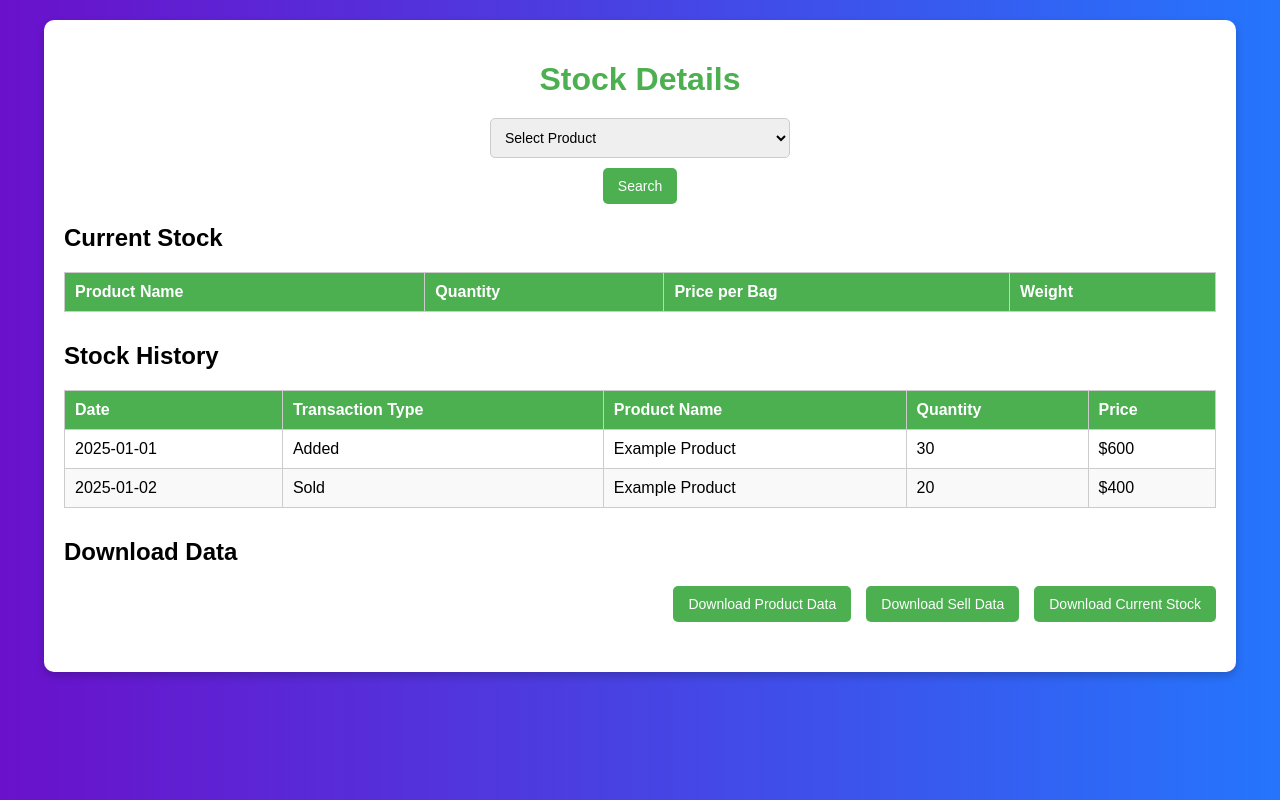
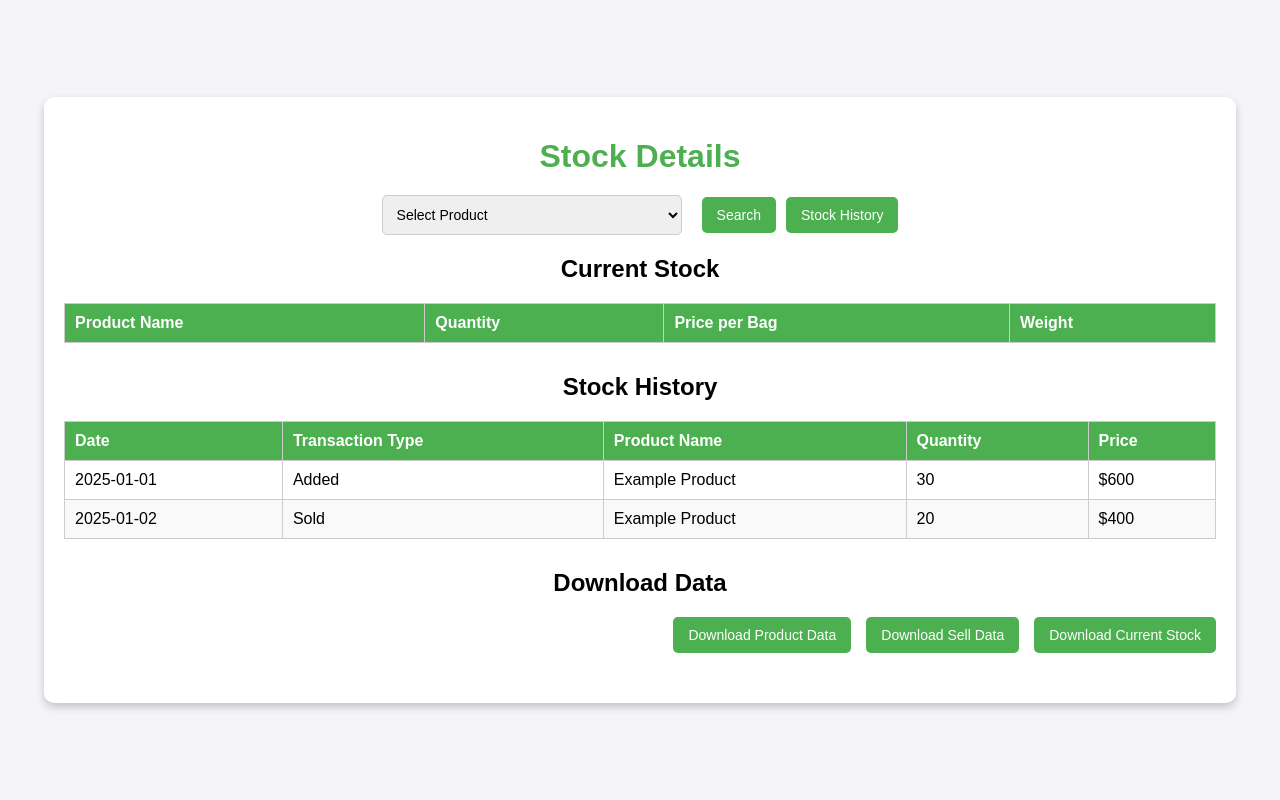
Before and after one commit to rajeshmondal00/Stock-Register, a Django app: page /stock-details/ in a window 1280 px wide. Run offline with Django 5.2, Linux system fonts and the light colour scheme; data comes from the database, SQL or seed files in the repository; lists and menus that the app fills with data are empty.

Commit message:
modify the stock details files

```diff
--- a/Stock_Register/stock/models.py
+++ b/Stock_Register/stock/models.py
@@ -20,7 +20,7 @@ class Supplier(models.Model):
 
 class Payment(models.Model):
     pay_id = models.CharField(max_length=20, primary_key=True)
-    supp_id = models.ForeignKey(Supplier, on_delete=models.CASCADE)
+    supp_id = models.ForeignKey(Supplier, on_delete=models.CASCADE, null=True)
     TYPE_CHOICES = [
         ("cash", "Cash"),
         ("online", "Online")
@@ -30,7 +30,7 @@ class Payment(models.Model):
     pay_date = models.DateField()
 
     def __str__(self):
-        return f"Payer Name: {self.supp_id.supp_name}/t Amount: {self.amount}/t Date: {self.pay_date} "
+        return f"Payer Name: {self.supp_id.supp_name}           Amount: {self.amount}           Date: {self.pay_date} "
 
 class Buy_Product(models.Model):
     buy_id = models.CharField(max_length=20, primary_key=True)
@@ -66,7 +66,7 @@ class Stock(models.Model):
     quantity = models.IntegerField()
     price = models.IntegerField()
     buy_id = models.ForeignKey(Buy_Product, on_delete=models.CASCADE, null=True, blank=True)
-    supp_id = models.ForeignKey(Supplier, on_delete=models.CASCADE, null=True, blank=True)
+    sell_id = models.ForeignKey(Supplier, on_delete=models.CASCADE, null=True, blank=True)
 
     def __str__(self):
         return f"Stock ID: {self.sto_id}"
--- a/Stock_Register/stock/static/js/stock_details.js
+++ b/Stock_Register/stock/static/js/stock_details.js
@@ -31,6 +31,43 @@ function searchProductStock() {
 
 }
 
+function searchProductStockHistory() {
+    const selectedProduct = document.getElementById("product-select").value;
+    const selectedProductInput = selectedProduct.options[selectedProduct.selectedIndex];
+    const productId = selectedProductInput.getAttribute("data_id")
+    if (!productId) {
+        alert("Please select a product.");
+        return;
+    }
+
+    fetch(`/get-stock-history/?product_id=${productId}`)
+        .then((response) => response.json())
+        .then((data) => {
+            const stockHistoryTable = document.querySelector("section:nth-of-type(2) table tbody");
+            stockHistoryTable.innerHTML = "";
+
+            if (data.history && data.history.length > 0) {
+                data.history.forEach((entry) => {
+                    const row = document.createElement("tr");
+                    row.innerHTML = `
+                        <td>${entry.date}</td>
+                        <td>${entry.transaction_type}</td>
+                        <td>${entry.product_name}</td>
+                        <td>${entry.quantity}</td>
+                        <td>${entry.price}</td>
+                    `;
+                    stockHistoryTable.appendChild(row);
+                });
+            } else {
+                stockHistoryTable.innerHTML = "<tr><td colspan='5'>No history available for the selected product.</td></tr>";
+            }
+        })
+        .catch((error) => {
+            console.error("Error fetching stock history:", error);
+            alert("Failed to fetch stock history.");
+        });
+}
+
 function downloadExcel(dataType) {
     const urls = {
         product: '/download-product-data/',
--- a/Stock_Register/stock/templates/stock_details.html
+++ b/Stock_Register/stock/templates/stock_details.html
@@ -10,22 +10,23 @@
             font-family: Arial, sans-serif;
             margin: 0;
             padding: 0;
-            background: linear-gradient(to right, #6a11cb, #2575fc);
+            background-color: #f4f4f9;
             display: flex;
             flex-direction: column;
             align-items: center;
+            justify-content: center;
+            height: 100vh;
         }
         .container {
             width: 90%;
             max-width: 1200px;
             background: white;
             padding: 20px;
-            margin-top: 20px;
             box-shadow: 0 4px 8px rgba(0, 0, 0, 0.2);
             border-radius: 10px;
+            text-align: center;
         }
         h1 {
-            text-align: center;
             margin-bottom: 20px;
             color:#4CAF50;
         }
@@ -76,6 +77,12 @@
             align-items: center;
             gap: 10px;
         }
+        .search-buttons {
+            display: flex;
+            flex-wrap: wrap;
+            gap: 10px;
+            justify-content: center;
+        }
         select, input {
             padding: 10px;
             font-size: 14px;
@@ -88,6 +95,12 @@
             .button-group {
                 flex-direction: row;
                 justify-content: flex-end;
+            }
+            .search-container {
+                flex-direction: row;
+                justify-content: center;
+                align-items: center;
+                gap: 20px;
             }
         }
         @media (max-width: 480px) {
@@ -120,7 +133,10 @@
                 {% endfor %}
                 <!-- Options will be populated dynamically -->
             </select>
-            <button onclick="searchProductStock()">Search</button>
+            <div class="search-buttons">
+                <button onclick="searchProductStock()">Search</button>
+                <button onclick="searchProductStockHistory()">Stock History</button>
+            </div>
         </div>
 
         <!-- Current Stock Data -->
--- a/Stock_Register/stock/urls.py
+++ b/Stock_Register/stock/urls.py
@@ -12,8 +12,7 @@ urlpatterns = [
     path('payment-details/',views.payment_details,name="payment_details"),
     path('get-product-price/',views.get_product_price,name="get_product_price"),
     path('get-stock-details/',views.get_stock_details,name="get_stock_details"),
+    path('get-stock-history/',views.get_stock_history,name="get_stock_history"),
     # path('export-to-excel/', views.export_to_excel, name='export_to_excel'),
-    # path('get-products/', views.get_products, name='get_products'),
-    #path('view-stock/', views.view_stock, name='view_stock'),
     #path('download-data/<str:data_type>/', views.download_data, name='download_data'),
 ]
--- a/Stock_Register/stock/views.py
+++ b/Stock_Register/stock/views.py
@@ -16,12 +16,12 @@ def add_stocks(request):
                 quantity = request.POST.get("quantity")
                 payment_method = request.POST.get("paymentMethod", "").strip()
                 payment_value = request.POST.get("paymentValue")
-                value = request.POST.get("paymentValue","").strip()
                 supplier_id = request.POST.get("supplier_id", "").strip()
                 product_id = request.POST.get("product_id", "").strip()
                 if payment_method == "cash" or payment_method == "online":
                     supplier=Supplier.objects.get(supp_id=supplier_id)
                     product=Product.objects.get(pro_id=product_id)
+
                     auto_pay_id=id_generator()
                     Payment.objects.create(
                         pay_id=auto_pay_id,
@@ -30,6 +30,7 @@ def add_stocks(request):
                         amount=int(payment_value),
                         pay_date=date
                     )
+
                     payment = Payment.objects.get(pay_id=auto_pay_id)
                     cash_auto_buy_id=id_generator()
                     Buy_Product.objects.create(
@@ -39,6 +40,7 @@ def add_stocks(request):
                         buy_quantity=int(quantity),
                         buy_date=date,
                         pay_id=payment)
+
                     buy_product=Buy_Product.objects.get(buy_id=cash_auto_buy_id)
                     Stock.objects.create(
                         buy_id=buy_product,
@@ -83,9 +85,65 @@ def add_stocks(request):
 ## sell products from the stock
 def selling_product(request):
     if request.method == "POST":
-        product_id = request.POST.get("product_id", "").strip()
-        print(product_id)
-        return JsonResponse({'success': True, 'message': 'Stock added successfully.'}, status=200)
+        try:
+            buyer_name = request.POST.get("customerName","")
+            product_id = request.POST.get("product_id", "").strip()
+            payment_method = request.POST.get("paymentMethod", "").strip()
+            quantity = request.POST.get("quantity")
+            payment_value = request.POST.get("paymentValue")
+            sell_date = request.POST.get("date", "").strip()
+            print(buyer_name)
+            if payment_method == "cash" or payment_method == "online":
+                auto_pay_id=id_generator()
+                Payment.objects.create(
+                    pay_id=auto_pay_id,
+                    type=payment_method,
+                    amount=int(payment_value),
+                    pay_date=sell_date)
+                payment=Payment.objects.get(pay_id=auto_pay_id)
+                product=Product.objects.get(pro_id=product_id)
+                auto_sell_id=id_generator()
+                Sell_Product.objects.create(
+                    sell_id=auto_sell_id,
+                    sell_name=buyer_name,
+                    pro_id=product,
+                    sell_quantity=quantity,
+                    sell_date=sell_date,
+                    pay_id=payment)
+                sell_product=Sell_Product.objects.get(sell_id=auto_sell_id)
+                Stock.objects.create(
+                    sell_id=sell_product,
+                    sto_id=id_generator(),
+                    pro_id=product,
+                    type='2',
+                    date=sell_product.sell_date,
+                    price=int(quantity)*product.pro_price
+                )
+                product.crt_quantity -= int(quantity)
+                product.save()
+            else:
+                product=Product.objects.get(pro_id=product_id)
+                auto_sell_id=id_generator()
+                Sell_Product.objects.create(
+                    sell_id=auto_sell_id,
+                    sell_name=buyer_name,
+                    pro_id=product,
+                    sell_quantity=quantity,
+                    sell_date=sell_date)
+                sell_product=Sell_Product.objects.get(sell_id=auto_sell_id)
+                Stock.objects.create(
+                    sell_id=sell_product,
+                    sto_id=id_generator(),
+                    pro_id=product,
+                    type='2',
+                    date=sell_product.sell_date,
+                    price=int(quantity)*product.pro_price
+                )
+                product.crt_quantity -= int(quantity)
+                product.save()
+            return JsonResponse({'success': True, 'message': 'Stock added successfully.'}, status=200)
+        except Exception as e:
+                return JsonResponse({'success': False, 'message': f'Error: {str(e)}'})
     products = Product.objects.all() # filter the product details
     return render(request,"sell_products.html",{"products":products})
 
@@ -94,7 +152,26 @@ def stock_details(request):
     products = Product.objects.all()
     return render(request,"stock_details.html",{"products":products})
 
-
+def get_stock_history(request):
+    product_id = request.GET.get('product_id')
+    if not product_id:
+        return JsonResponse({'error': 'Product ID is required'}, status=400)
+    try:
+        product = Product.objects.get(pro_id=product_id)
+        stocks = Stock.objects.filter(pro_id=product).order_by("-date")
+        stock_data = [
+            {
+            "date":stock.date.strftime("%Y-%m-%d"),
+            "transaction_type":stock.type,
+            "product_name":product.pro_name,
+            "quantity":stock.quantity,
+            "price":stock.price
+        }
+        for stock in stocks
+        ]
+        return JsonResponse({"history": stock_data}, status=200)
+    except Product.DoesNotExist:
+        return JsonResponse({'error': 'Product not found'}, status=404)
 def payments(request):
     suppliers = Supplier.objects.all() # filter the supplier details
     return render(request,"payments.html",{"suppliers":suppliers})
```
Also changed, not shown: Stock_Register/db.sqlite3, Stock_Register/stock/migrations/0008_alter_payment_supp_id.py (added), Stock_Register/stock/migrations/0009_rename_supp_id_stock_sell_id.py (added).
